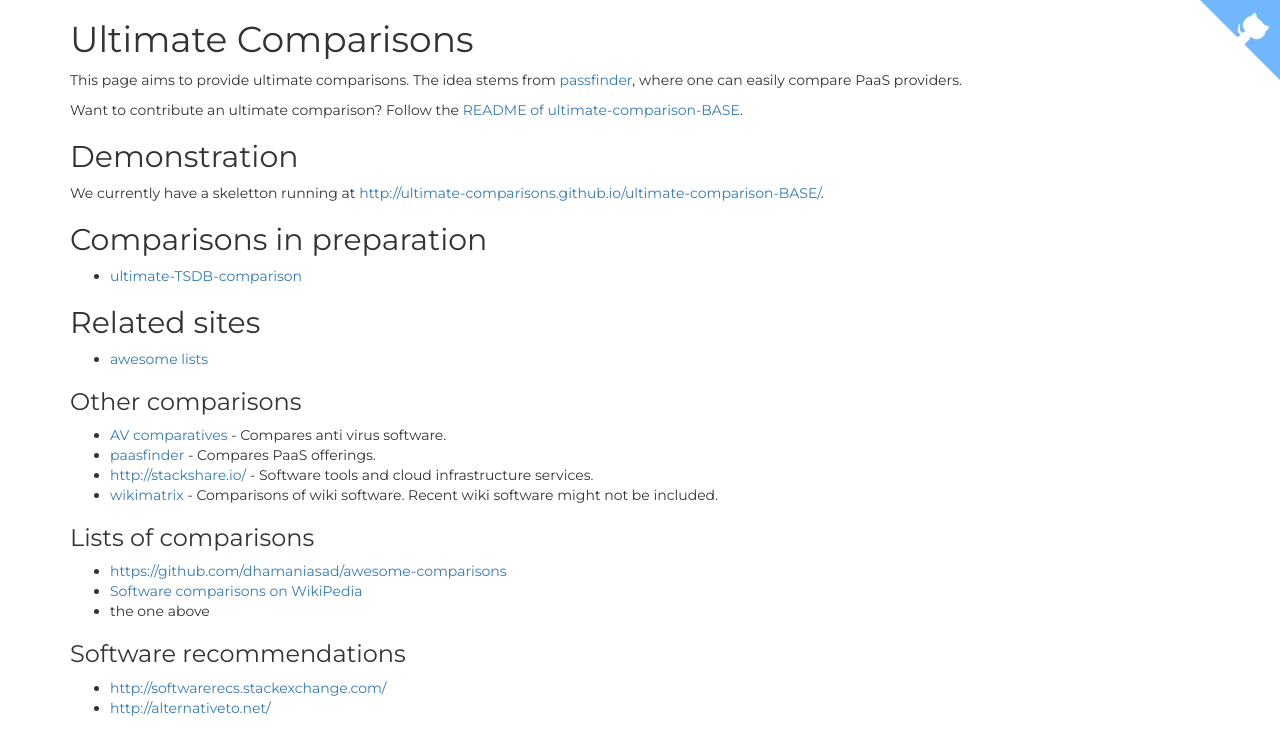
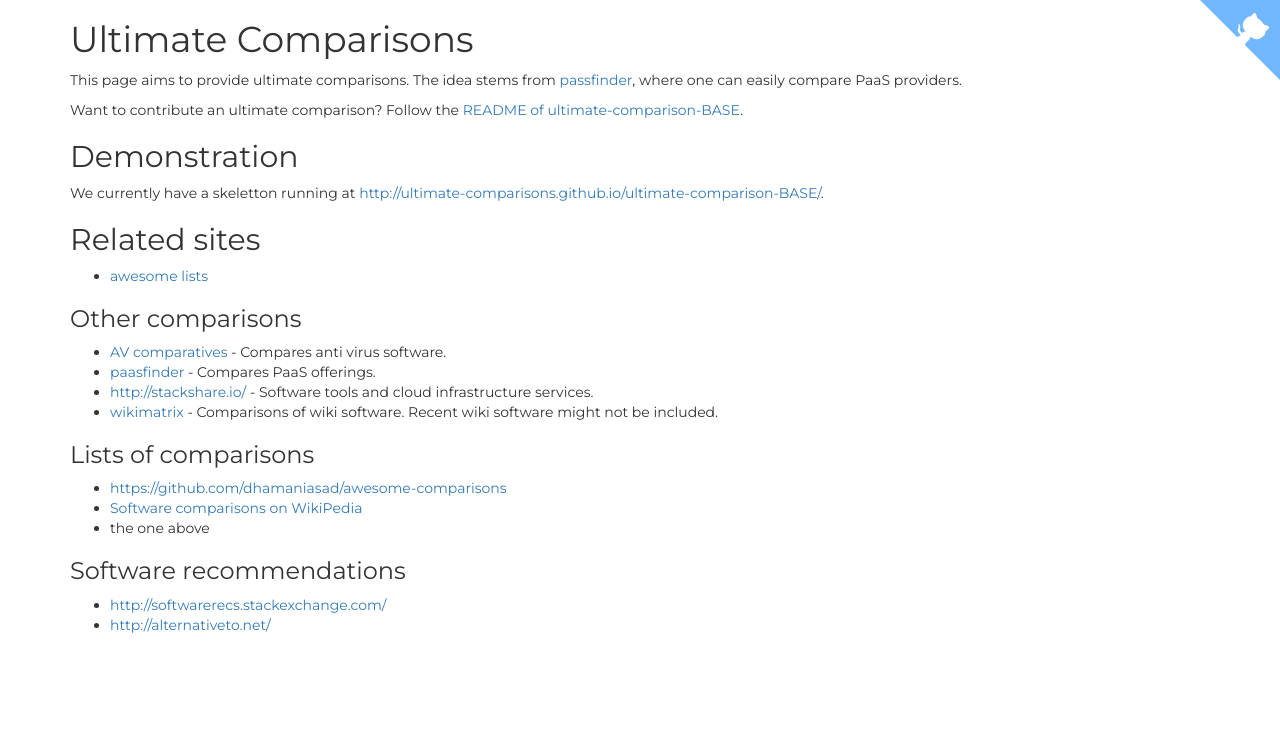
Before and after one commit to ultimate-comparisons/ultimate-comparisons.github.io, a Jekyll site: the page built from index.md, in a window 1280 px wide. Shown: the top 755 px of the page. Built offline with Jekyll 4.4.1, drawn with Linux system fonts in a browser that asks for light colours.

Commit message:
Remove ultimate-TSDB-comparison link
We want to fully prepare the data before going public

```diff
--- a/index.md
+++ b/index.md
@@ -12,10 +12,6 @@ Follow the [README of ultimate-comparison-BASE](https://github.com/ultimate-comp
 ## Demonstration
 
 We currently have a skeletton running at <http://ultimate-comparisons.github.io/ultimate-comparison-BASE/>.
-
-## Comparisons in preparation
-
-  * [ultimate-TSDB-comparison](https://github.com/ultimate-comparisons/ultimate-TSDB-comparison)
 
 ## Related sites
  * [awesome lists](https://github.com/jnv/lists)
```
